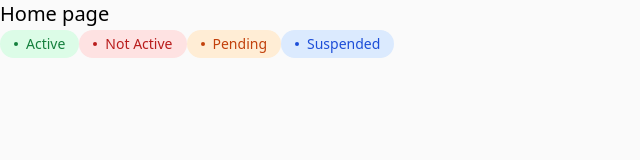
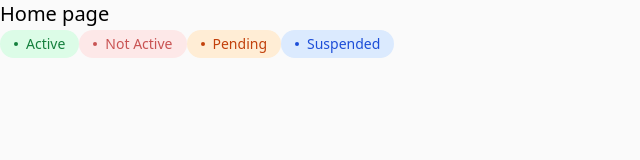
Before and after one commit to nezvinskyi/nextjs-crm, a Next.js app: page / in a window 1280 px wide. Shown: the top 160 px of the page, without its empty margins (0-640 px from the left). Built offline with nearby package versions, Linux system fonts and the light colour scheme.

Commit message:
conditional styling

```diff
--- a/package.json
+++ b/package.json
@@ -9,6 +9,7 @@
     "lint": "next lint"
   },
   "dependencies": {
+    "clsx": "^2.1.1",
     "next": "15.2.4",
     "react": "^19.0.0",
     "react-dom": "^19.0.0"
--- a/src/app/components/status-label.tsx
+++ b/src/app/components/status-label.tsx
@@ -1,3 +1,5 @@
+import clsx from 'clsx'
+
 export enum Status {
   Active = 'active',
   NotActive = 'notActive',
@@ -8,18 +10,27 @@
 export interface StatusLabelProps {
   children: React.ReactNode
   status: Status
+  disabled?: boolean
 }
 
-export default function StatusLabel({ children, status }: StatusLabelProps) {
+export default function StatusLabel({
+  children,
+  status,
+  disabled,
+}: StatusLabelProps) {
+  console.log(process.env.CRM_EXPORT_KEY)
   return (
     <span
-      className={`inline-flex items-center gap-2 py-1 px-3.5 rounded-3xl text-sm font-medium ${
-        (status === Status.Active && 'text-green-700 bg-green-100') ||
-        (status === Status.NotActive && 'text-red-700 bg-red-100') ||
-        (status === Status.Pending && 'text-orange-700 bg-orange-100') ||
-        (status === Status.Suspended && 'text-blue-700 bg-blue-100') ||
-        ''
-      } `}
+      className={clsx(
+        'inline-flex items-center gap-2 py-1 px-3.5 rounded-3xl text-sm font-medium',
+        status === Status.Active && 'text-green-700 bg-green-100',
+        status === Status.NotActive && 'text-red-700 bg-red-100',
+        status === Status.Pending && 'text-orange-700 bg-orange-100',
+        status === Status.Suspended && 'text-blue-700 bg-blue-100',
+        {
+          ['opacity-75 cursor-not-allowed']: disabled,
+        },
+      )}
     >
       <div className="w-1 h-1 rounded-full bg-current" />
       {children}
--- a/src/app/page.tsx
+++ b/src/app/page.tsx
@@ -5,7 +5,9 @@
     <main className="">
       <h1 className="text-xl">Home page</h1>
       <StatusLabel status={Status.Active}>Active</StatusLabel>
-      <StatusLabel status={Status.NotActive}>Not Active</StatusLabel>
+      <StatusLabel status={Status.NotActive} disabled>
+        Not Active
+      </StatusLabel>
       <StatusLabel status={Status.Pending}>Pending</StatusLabel>
       <StatusLabel status={Status.Suspended}>Suspended </StatusLabel>
     </main>
```
Also changed, not shown: 1 other file (tests, documents, lock files or other folders).
